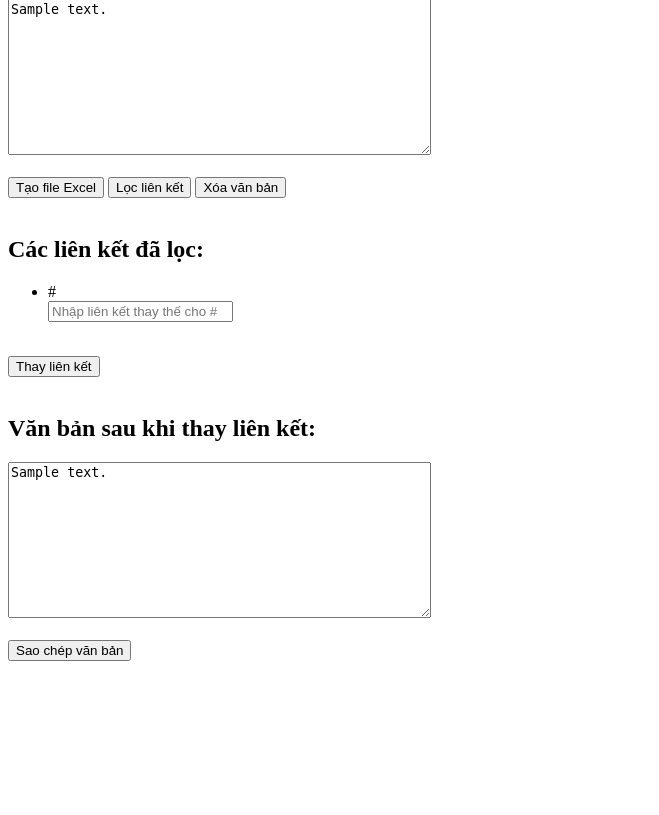
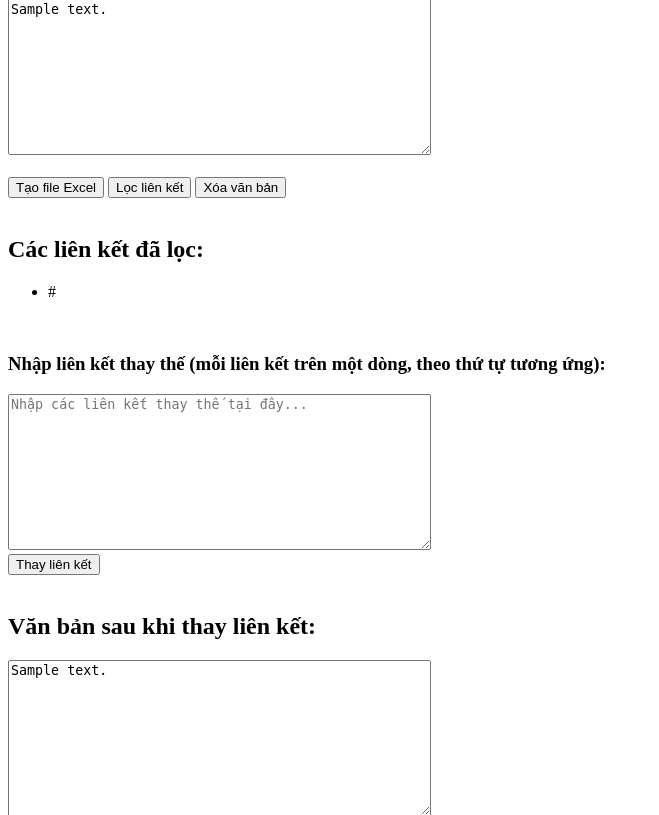
Before and after one commit to minhthang1233/e, a Flask app: template templates/index.html in a window 1280 px wide. Shown: the part 81-896 px from the top of the page, without its empty margins (0-659 px from the left). Before the commit the page ends 742 px from the top, so only its background shows below. Run offline with Flask 3, Linux system fonts and the light colour scheme; the template is opened without the code that fills it: most values are stand-ins (such as "Sample title", 1, 10 or a date in 2020).

Commit message:
Update index.html

```diff
--- a/templates/index.html
+++ b/templates/index.html
@@ -28,10 +28,11 @@
         <ul>
             {% for link in links %}
             <li>{{ link }}</li>
-            <input type="text" name="replacement_link" placeholder="Nhập liên kết thay thế cho {{ link }}">
             {% endfor %}
         </ul>
         <br>
+        <h3>Nhập liên kết thay thế (mỗi liên kết trên một dòng, theo thứ tự tương ứng):</h3>
+        <textarea name="replacement_links" rows="10" cols="50" placeholder="Nhập các liên kết thay thế tại đây..."></textarea><br>
         <!-- Nút Thay Liên Kết -->
         <button type="submit" name="replace_links">Thay liên kết</button><br><br>
         {% endif %}
```
